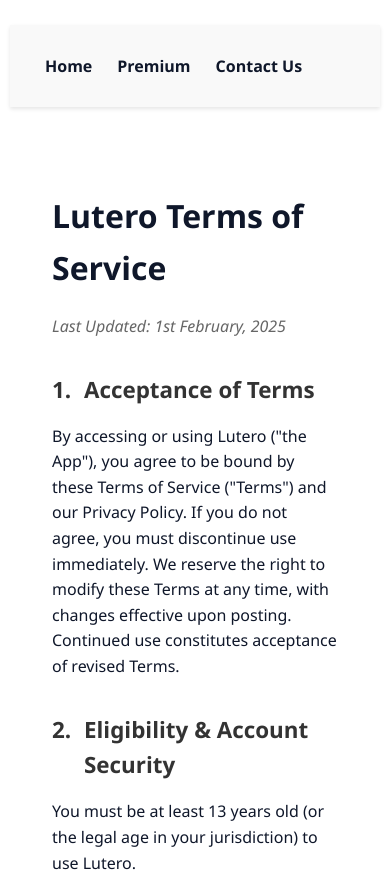
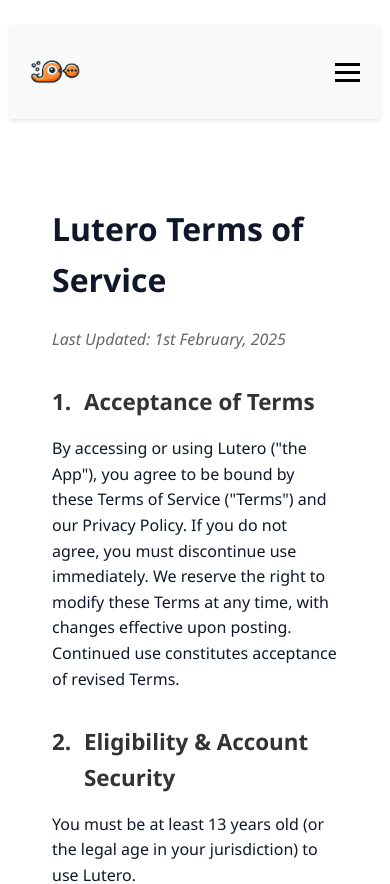
Before and after one commit to chidinma-elekwachi/lutero.org, a React (Create React App) app: page /terms in a window 390 px wide. Shown: the top 884 px of the page. Built offline with nearby package versions, Linux system fonts and the light colour scheme.

Commit message:
hamburger menu

```diff
--- a/package.json
+++ b/package.json
@@ -4,6 +4,7 @@
   "private": true,
   "dependencies": {
     "cra-template": "1.2.0",
+    "hamburger-react": "^2.5.2",
     "react": "^19.0.0",
     "react-dom": "^19.0.0",
     "react-icons": "^5.5.0",
--- a/src/components/Navbar.js
+++ b/src/components/Navbar.js
@@ -1,40 +1,60 @@
-import React from 'react'
+import {useState} from 'react'
 import { NavLink } from 'react-router-dom';
 import googlePlay from '../assets/google-play-store logo.png';
 import appStore from '../assets/app-store-logo.png';
 import '../pages/styles.css';
 
 function Navbar() {
+
+  const [isOpen, setIsOpen] = useState(false);
+
+    const handleToggle = () => {
+    setIsOpen(!isOpen);
+  };
+
+  const closeMenu = () => {
+    setIsOpen(false);
+  };
+
   return (
      <nav className="navbar">
         <a href="/"><img src='/lutero-icon.png' alt="App Store" className='navbar-link'/></a>
-        <div className="nav-links">
+        <div className="hamburger" onClick={handleToggle}>
+          <span className={`bar ${isOpen ? 'open' : ''}`}></span>
+          <span className={`bar ${isOpen ? 'open' : ''}`}></span>
+          <span className={`bar ${isOpen ? 'open' : ''}`}></span>
+        </div>
+        <div className={`nav-links ${isOpen ? 'open' : ''}`}>
         <NavLink
           to="/"
+          onClick={closeMenu}
           className={({ isActive }) => isActive ? "nav-link active" : "nav-link"}
         >
           Home
         </NavLink>
         <NavLink
           to="/premium"
+          onClick={closeMenu}
           className={({ isActive }) => isActive ? "nav-link active" : "nav-link"}
         >
           Premium
         </NavLink>
         <NavLink
           to="/terms"
+          onClick={closeMenu}
           className={({ isActive }) => isActive ? "nav-link active" : "nav-link"}
         >
           Terms
         </NavLink>
         <NavLink
           to="/contact"
+          onClick={closeMenu}
           className={({ isActive }) => isActive ? "nav-link active" : "nav-link"}
         >
           Contact Us
         </NavLink>
-          <a href="/"><img src={appStore} alt="App Store" /></a>
-          <a href="/"><img src={googlePlay} alt="Google Play" /></a>
+          <a href="/" onClick={closeMenu}><img src={appStore} alt="App Store" /></a>
+          <a href="/" onClick={closeMenu}><img src={googlePlay} alt="Google Play" /></a>
         </div>
       </nav>
   )
--- a/src/pages/styles.css
+++ b/src/pages/styles.css
@@ -138,16 +138,7 @@
     margin: 0px 10px;
     margin-left: 15px;
   }
-  .nav-links img{
-    display: none;
-  }
 
-  .nav-link.active {
-  display: none;
-}
- .navbar-link{
-  display: none;
- }
 }
 
 
@@ -361,8 +352,6 @@
   text-decoration: none;
 }
 
-
-/* Mobile responsiveness */
 @media (max-width: 768px) {
   .premium-content {
     flex-direction: column;
@@ -651,3 +640,42 @@
   height: 40px;
   width: auto;
 }
+
+.hamburger {
+  display: none;
+  flex-direction: column;
+  gap: 5px;
+  cursor: pointer;
+}
+
+.bar {
+  width: 25px;
+  height: 3px;
+  background: black;
+}
+
+@media (max-width: 768px) {
+  .hamburger {
+    display: flex;
+  }
+
+  .nav-links {
+    display: none;
+    flex-direction: column;
+    position: absolute;
+    gap: 35px;
+    top: 60px;
+    right: 1rem;
+    background: whitesmoke;
+    padding: 2rem;
+    border-radius: 5px;
+  }
+
+    .nav-links.open {
+    display: flex;
+  }
+
+  .hamburger {
+    display: flex;
+  }
+}
```
Also changed, not shown: 1 other file (tests, documents, lock files or other folders).
